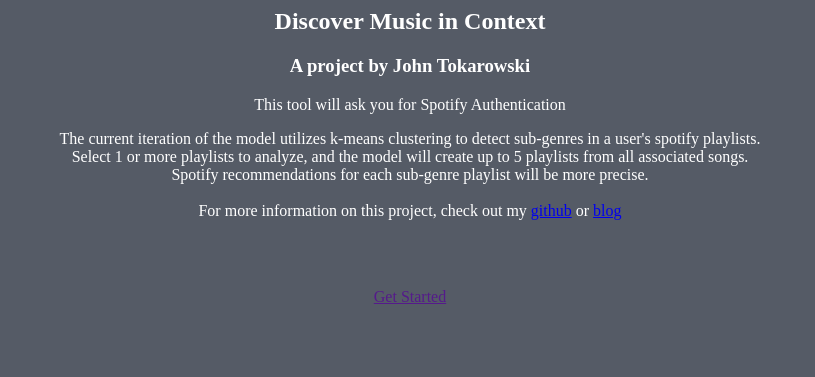
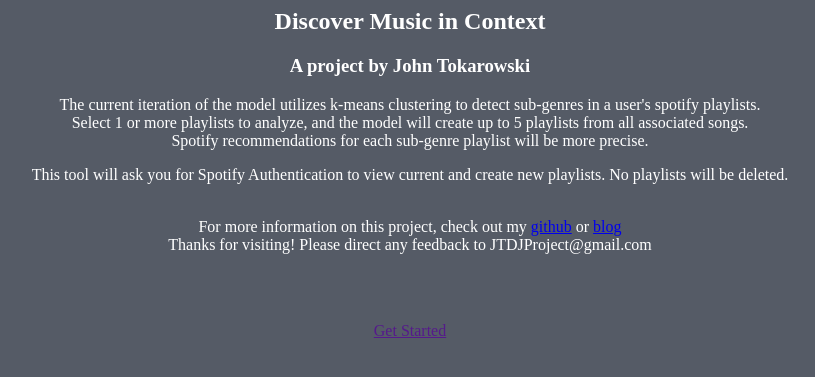
Before and after one commit to jtokarowski/spotifyAnalysis, a Flask app: template templates/landingpage.html in a window 1280 px wide. Shown: the top 377 px of the page, without its empty margins (230-1045 px from the left). Run offline with Flask 2, Linux system fonts and the light colour scheme; the template is opened without the code that fills it, so the values that code supplies are empty; parts of the project's set-up code (start-up, migrations or seed data) failed here and were passed over.

Commit message:
adjust welcome page

```diff
--- a/templates/landingpage.html
+++ b/templates/landingpage.html
@@ -9,14 +9,17 @@
     </head>
     <body>
         <p>
-            This tool will ask you for Spotify Authentication
-        </p>
-        <p>The current iteration of the model utilizes k-means clustering to detect sub-genres in a user's spotify playlists.<br>
+            The current iteration of the model utilizes k-means clustering to detect sub-genres in a user's spotify playlists.<br>
             Select 1 or more playlists to analyze, and the model will create up to 5 playlists from all associated songs.<br>
             Spotify recommendations for each sub-genre playlist will be more precise.
             <br>
+            <p>
+            This tool will ask you for Spotify Authentication to view current and create new playlists. No playlists will be deleted.
+            </p>
             <br>
             For more information on this project, check out my <a href="https://github.com/jtokarowski/spotifyAnalysis">github</a> or <a href="https://tokarowski.sport.blog/2020/01/09/developing-a-spotify-powered-dj-set-tool-progress-to-date/">blog</a>
+            <br>
+            Thanks for visiting! Please direct any feedback to JTDJProject@gmail.com
         </p>
         <br>
         <br>
```
